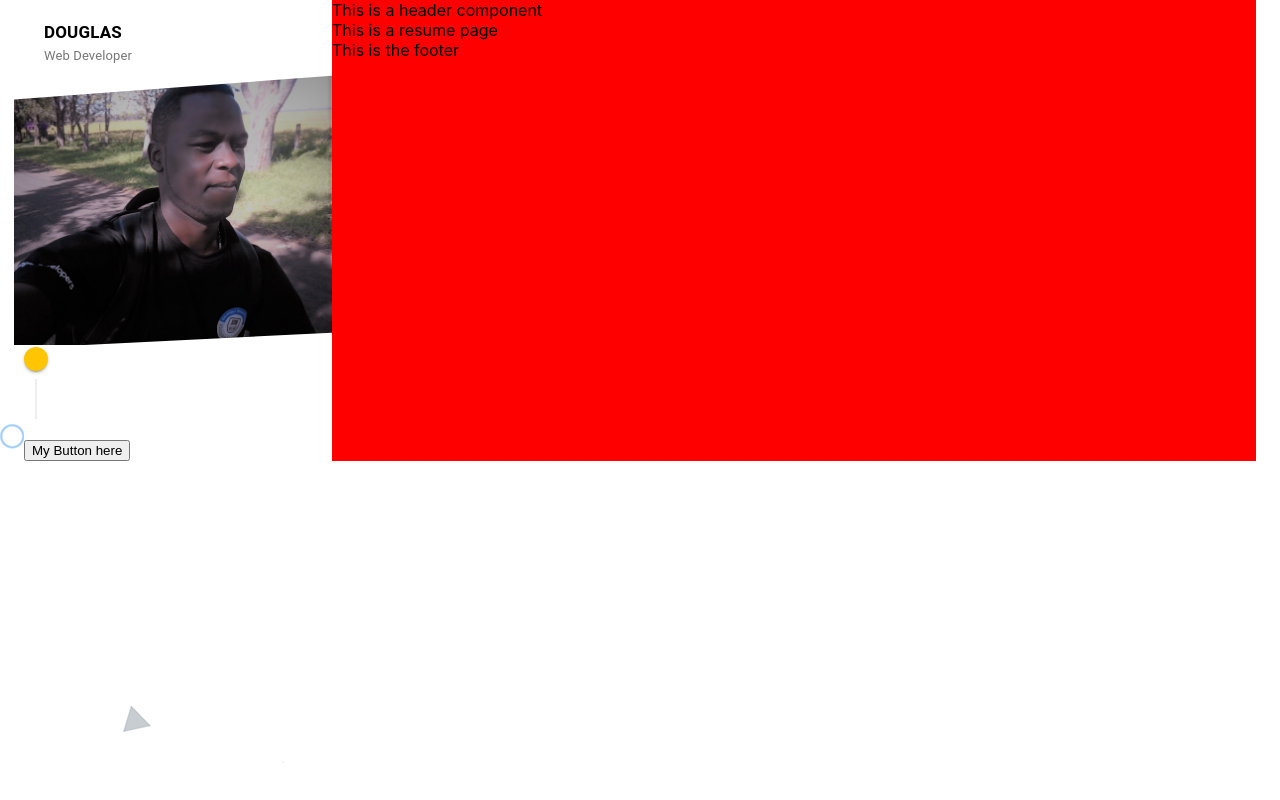
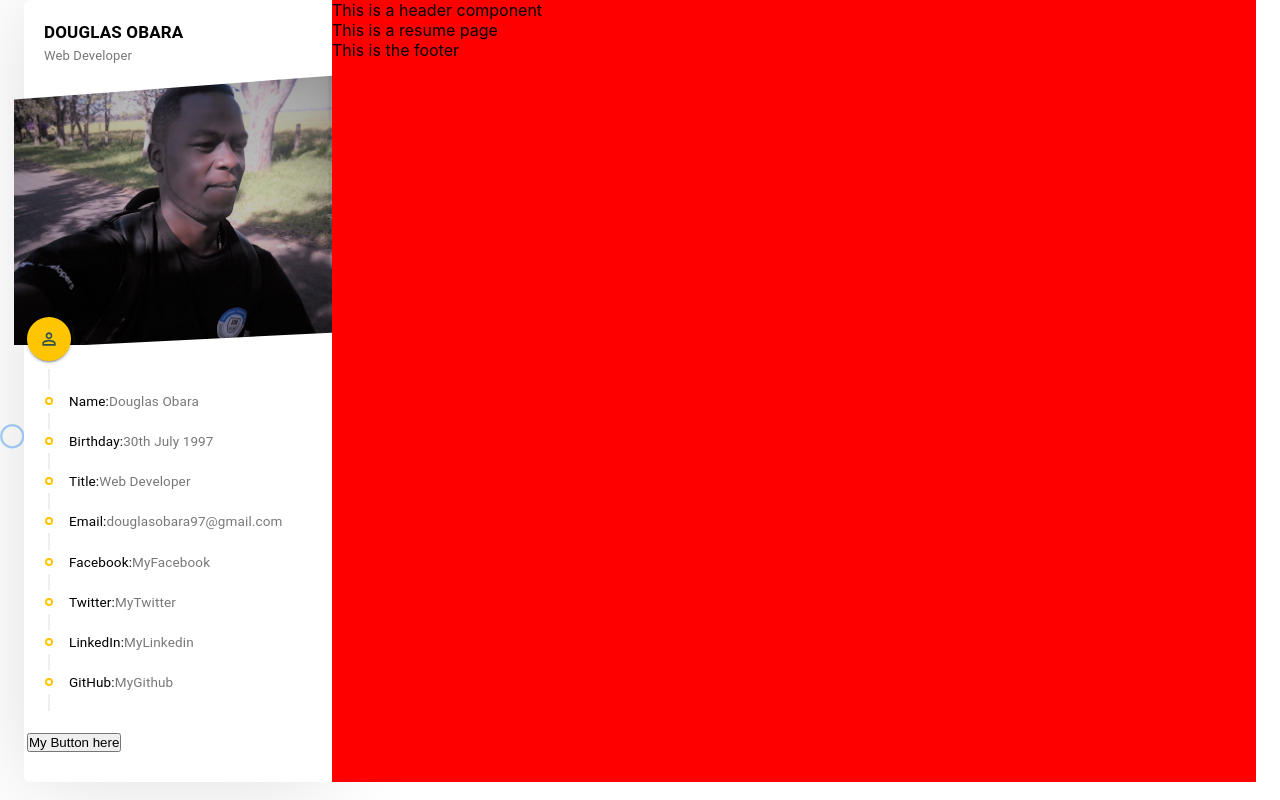
Before and after one commit to Douglas254/Resume, a React (Create React App) app: page / in a window 1280 px wide. Built offline with nearby package versions, Linux system fonts and the light colour scheme.

Commit message:
add timeline to profile

```diff
--- a/src/App.css
+++ b/src/App.css
@@ -1,3 +1,9 @@
 :root {
   --main-color: #ffc500;
 }
+
+.container_shadow {
+  box-shadow: 0px 2px 92px 0px rgba(0, 0, 0, 0.13);
+  -webkit-box-shadow: 0px 2px 92px 0px rgba(0, 0, 0, 0.13);
+  -moz-box-shadow: 0px 2px 92px 0px rgba(0, 0, 0, 0.13);
+}
--- a/src/components/Profile/Profile.css
+++ b/src/components/Profile/Profile.css
@@ -30,3 +30,38 @@
 .profile_image img {
   width: 97%;
 }
+
+/* Information  */
+.profile_information {
+  top: 0;
+  left: 0;
+  margin: -40px 3px 30px;
+}
+
+.profile_information .MuiTimelineItem-root {
+  display: flex;
+  position: relative;
+  list-style: none;
+  min-height: 20px;
+}
+
+.profile_information .timeline .timeline_content {
+  margin-top: 2px;
+  margin-bottom: 12px;
+}
+
+.timelineItem_text {
+  font-size: 13.5px !important;
+  color: #787878 !important;
+  font-weight: 400 !important;
+}
+
+.timelineItem_text > a {
+  color: #787878 !important;
+  text-decoration: none;
+}
+
+/* if the direct element is a span */
+.timelineItem_text > span {
+  color: #000000 !important;
+}
--- a/src/components/Profile/Profile.js
+++ b/src/components/Profile/Profile.js
@@ -1,15 +1,42 @@
 import React from "react";
 import { Typography } from "@material-ui/core";
-import CustomTimeline from "../Timeline/Timeline";
+import CustomTimeline, { CustomTimelineSeparator } from "../Timeline/Timeline";
+import PersonOutlineOutlined from "@material-ui/icons/PersonOutlineOutlined";
+
+import resumeData from "../../utils/resumeData";
 
 import "./Profile.css";
+import TimelineItem from "@material-ui/lab/TimelineItem";
+import TimelineContent from "@material-ui/lab/TimelineContent";
+
+// function to dislay the timeline items on the profile section
+const CustomTimelineItem = ({ title, text, link }) => (
+  <TimelineItem>
+    <CustomTimelineSeparator />
+    <TimelineContent className="timeline_content">
+      {link ? (
+        <Typography className="timelineItem_text">
+          <span>{title}:</span>
+          <a href={link} target="_blank" rel="noreferrer">
+            {text}
+          </a>
+        </Typography>
+      ) : (
+        <Typography className="timelineItem_text">
+          <span>{title}:</span>
+          {text}
+        </Typography>
+      )}
+    </TimelineContent>
+  </TimelineItem>
+);
 
 const Profile = () => {
   return (
     <div className="profile container_shadow">
       <div className="profile_name">
-        <Typography className="name">Douglas</Typography>
-        <Typography className="title">Web Developer</Typography>
+        <Typography className="name">{resumeData.name}</Typography>
+        <Typography className="title">{resumeData.title}</Typography>
       </div>
 
       <figure className="profile_image">
@@ -20,7 +47,21 @@ const Profile = () => {
       </figure>
 
       <div className="profile_information">
-        <CustomTimeline />
+        <CustomTimeline icon={<PersonOutlineOutlined />}>
+          {/* calling CustomTimelineItem function */}
+          <CustomTimelineItem title="Name" text={resumeData.name} />
+          <CustomTimelineItem title="Birthday" text={resumeData.birthday} />
+          <CustomTimelineItem title="Title" text={resumeData.title} />
+          <CustomTimelineItem title="Email" text={resumeData.email} />
+          {/* { mapping through socials object} */}
+          {Object.keys(resumeData.socials).map((key) => (
+            <CustomTimelineItem
+              title={key}
+              text={resumeData.socials[key].text}
+              link={resumeData.socials[key].link}
+            />
+          ))}
+        </CustomTimeline>
         <br />
         <button>My Button here</button>
       </div>
--- a/src/components/Timeline/Timeline.css
+++ b/src/components/Timeline/Timeline.css
@@ -32,7 +32,7 @@
   color: #000000 !important;
   border-color: var(--main-color) !important;
   padding: 2px !important;
-  background-color: white;
+  /* background-color: white; */
 }
 
 .timeline .MuiTimelineConnector-root {
@@ -50,5 +50,4 @@
 
 .timeline .timeline_content {
   padding-top: 0px !important;
-  margin-bottom: 20px;
 }
--- a/src/components/Timeline/Timeline.js
+++ b/src/components/Timeline/Timeline.js
@@ -24,7 +24,6 @@ const CustomTimeline = ({ title, icon, children }) => {
           </Typography>
         </TimelineContent>
       </TimelineItem>
-
       {children}
     </Timeline>
   );
@@ -32,7 +31,7 @@ const CustomTimeline = ({ title, icon, children }) => {
 
 export const CustomTimelineSeparator = () => (
   <TimelineSeparator className="separator_padding">
-    <TimelineDot className="timeline_dot" />
+    <TimelineDot variant={"outlined"} className="timeline_dot" />
     <TimelineConnector />
   </TimelineSeparator>
 );
--- a/src/index.css
+++ b/src/index.css
@@ -1,5 +1,6 @@
 * {
   margin: 0;
+  padding: 0;
 }
 
 body {
@@ -9,7 +10,7 @@ body {
   -webkit-font-smoothing: antialiased;
   -moz-osx-font-smoothing: grayscale;
   background: #fafafa;
-  overflow: hidden;
+  /* overflow: hidden; */
   background: url("../src/assets/images/background.png");
 }
 
--- a/src/utils/resumeData.js
+++ b/src/utils/resumeData.js
@@ -0,0 +1,39 @@
+import FacebookIcon from "@material-ui/icons/Facebook";
+import TwitterIcon from "@material-ui/icons/Twitter";
+import LinkedInIcon from "@material-ui/icons/LinkedIn";
+import GitHubIcon from "@material-ui/icons/GitHub";
+
+const resumeData = {
+  name: "Douglas Obara",
+  title: "Web Developer",
+
+  birthday: "30th July 1997",
+  email: "douglasobara97@gmail.com",
+  address: "34567, Nairobi 00100.",
+  phone: "+2547 42 608 717",
+
+  socials: {
+    Facebook: {
+      link: "https://web.facebook.com/douglas.omwando.92/",
+      text: "MyFacebook",
+      icon: <FacebookIcon />,
+    },
+    Twitter: {
+      link: "https://twitter.com/Douglas__Obara",
+      text: "MyTwitter",
+      icon: <TwitterIcon />,
+    },
+    LinkedIn: {
+      link: "https://www.linkedin.com/in/douglas-obara/",
+      text: "MyLinkedin",
+      icon: <LinkedInIcon />,
+    },
+    GitHub: {
+      link: "https://github.com/douglas254",
+      text: "MyGithub",
+      icon: <GitHubIcon />,
+    },
+  },
+};
+
+export default resumeData;
```
